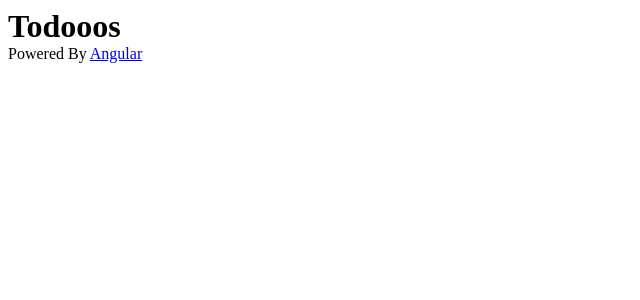
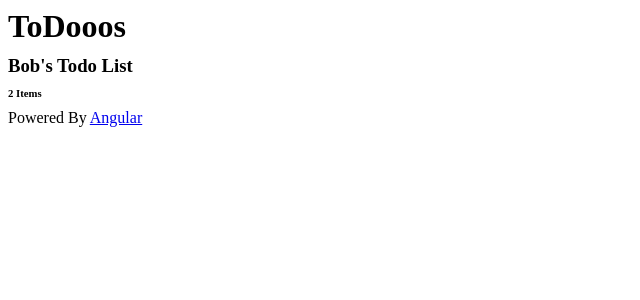
Before and after one commit to iamBharatManral/ng-todoos, an Angular app: page / in a window 1280 px wide. Shown: the top 300 px of the page, without its empty margins (0-640 px from the left). Built offline with nearby package versions, Linux system fonts and the light colour scheme.

Commit message:
feat: add data model for todo app and basic app template

```diff
--- a/src/app/app.component.css
+++ b/src/app/app.component.css
@@ -3,3 +3,15 @@
   margin: 0;
   padding: 0;
 }
+
+.container{
+  display: flex;
+  flex-direction: column;
+  gap: 10px;
+}
+
+main{
+  display: flex;
+  flex-direction: column;
+  gap: 10px;
+}
--- a/src/app/app.component.html
+++ b/src/app/app.component.html
@@ -1,4 +1,12 @@
-<h1>Todooos</h1>
-<footer>
-  Powered By <a href="https://angular.io/">Angular</a>
-</footer>
+<div class="container">
+  <header>
+    <h1>ToDooos</h1>
+  </header>
+  <main>
+    <h3>{{username}}'s Todo List</h3>
+    <h6>{{ itemCount }} Items</h6>
+  </main>
+  <footer>
+    Powered By <a href="https://angular.io/">Angular</a>
+  </footer>
+</div>
--- a/src/app/app.component.ts
+++ b/src/app/app.component.ts
@@ -1,4 +1,6 @@
 import { Component } from '@angular/core';
+import {TodoList} from "./core/TodoList";
+import {TodoItem} from "./core/TodoItem";
 
 @Component({
   selector: 'app-root',
@@ -6,5 +8,15 @@ import { Component } from '@angular/core';
   styleUrls: ['./app.component.css']
 })
 export class AppComponent {
-  title = 'ng-todoos';
+  private list = new TodoList("Bob", [
+    new TodoItem("Go for run", true),
+    new TodoItem("Get flowers", false),
+    new TodoItem("Collect tickets", false)
+  ])
+  get username(): string{
+    return this.list.user
+  }
+  get itemCount(): number{
+    return this.list.items.filter(item => !item.complete).length
+  }
 }
--- /dev/null
+++ b/src/app/core/TodoItem.ts
@@ -0,0 +1,4 @@
+export class TodoItem{
+  constructor(public task: string, public complete: boolean = false) {
+  }
+}
--- /dev/null
+++ b/src/app/core/TodoList.ts
@@ -0,0 +1,12 @@
+import {TodoItem} from "./TodoItem";
+
+export class TodoList{
+  constructor(public user: string, private todoItems: TodoItem[] = []) {
+  }
+  get items(): readonly TodoItem[]{
+    return this.todoItems
+  }
+  addItem(task: string){
+    this.todoItems.push(new TodoItem(task))
+  }
+}
```
